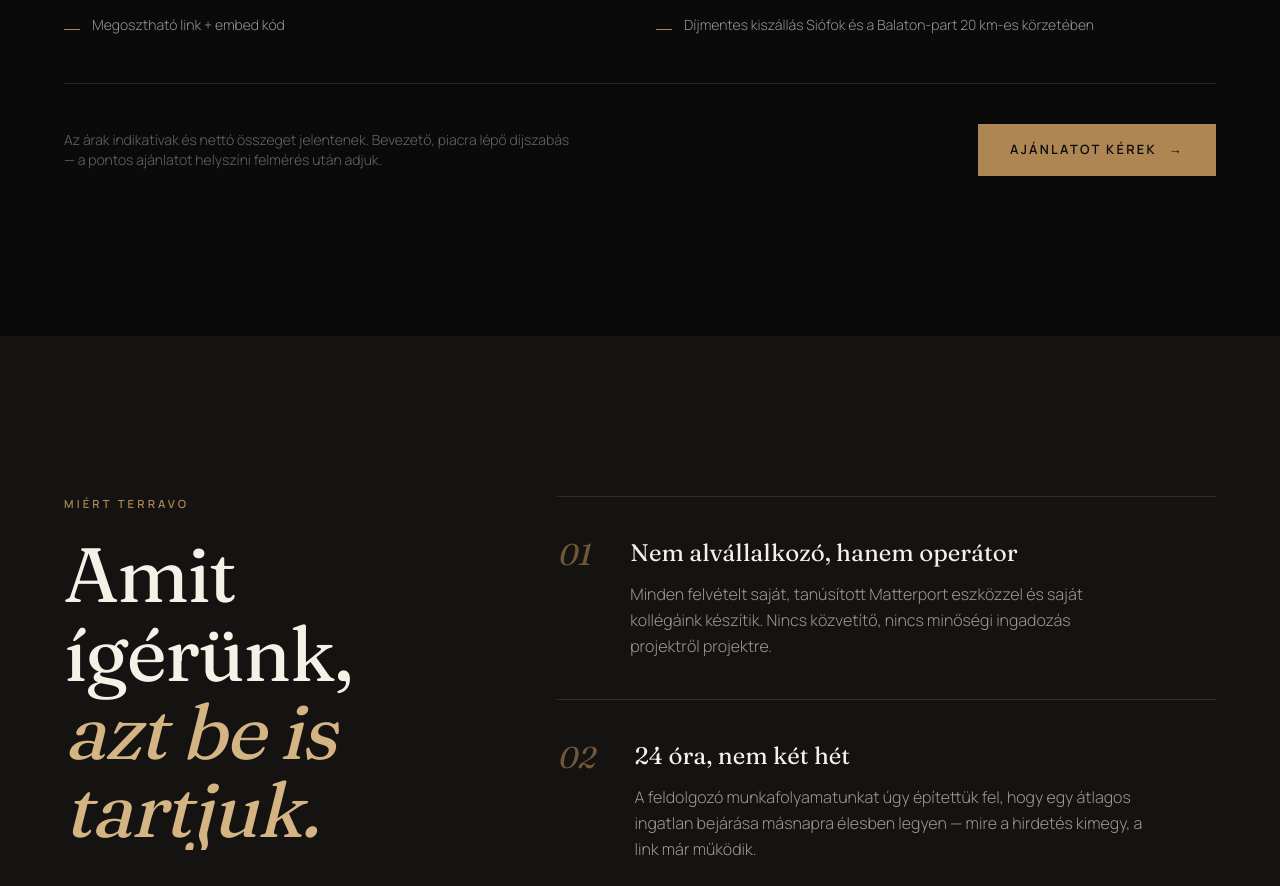
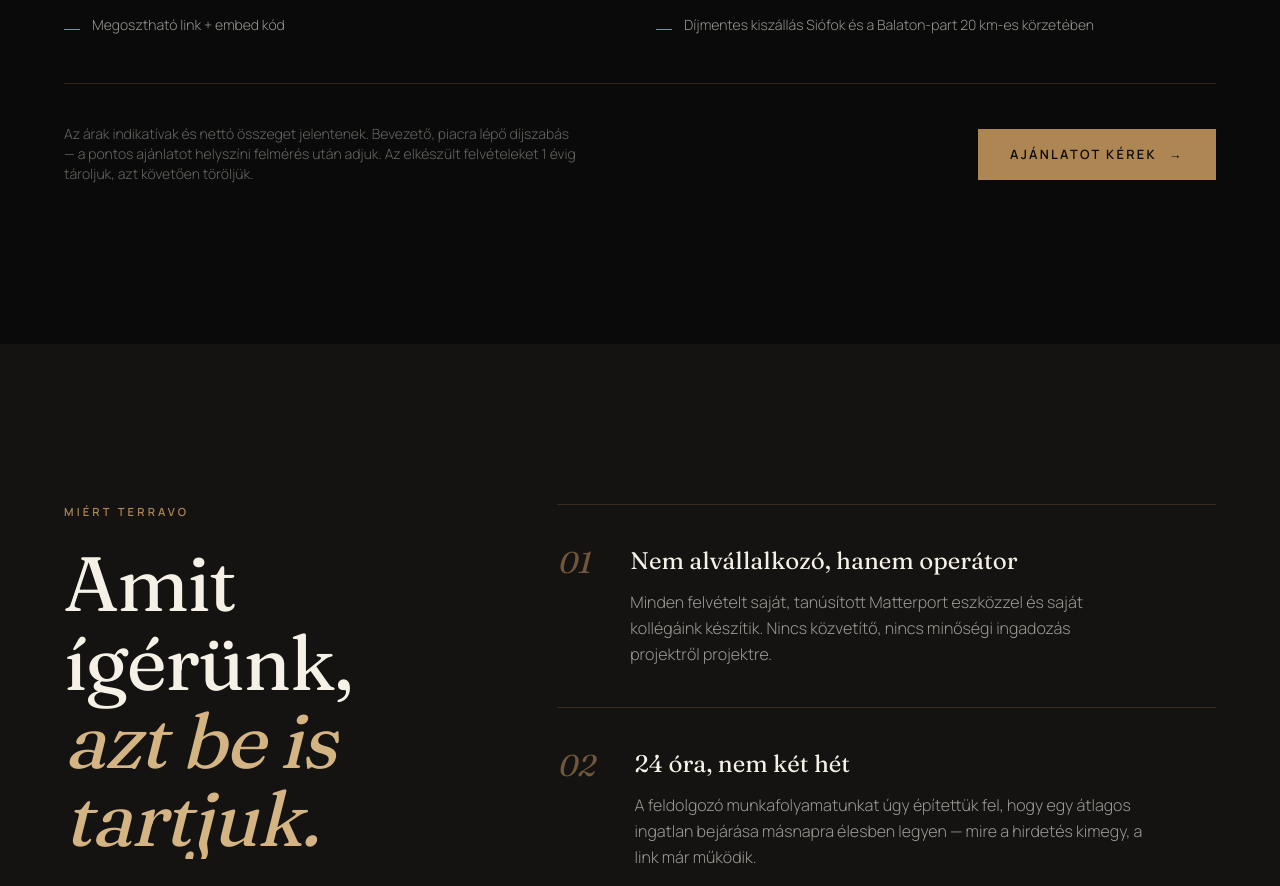
Before and after one commit to aradicsakos2003/Terrawo-website, a Next.js app: page / in a window 1280 px wide. Shown: the part 9923-10809 px from the top of the page. Built offline with nearby package versions, Linux system fonts and the light colour scheme.

Commit message:
Árak: 1 éves videó-tárolási tájékoztató hozzáadva

```diff
--- a/components/sections/Pricing.tsx
+++ b/components/sections/Pricing.tsx
@@ -226,7 +226,8 @@ export function Pricing() {
           <p className="max-w-lg text-sm font-light text-cream/40">
             Az árak indikatívak és nettó összeget jelentenek. Bevezető,
             piacra lépő díjszabás — a pontos ajánlatot helyszíni felmérés
-            után adjuk.
+            után adjuk. Az elkészült felvételeket 1 évig tároljuk, azt
+            követően töröljük.
           </p>
           <CTAButton href="#kapcsolat" variant="solid">
             Ajánlatot kérek
```
